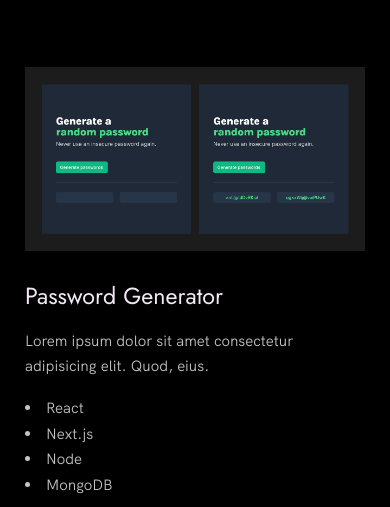
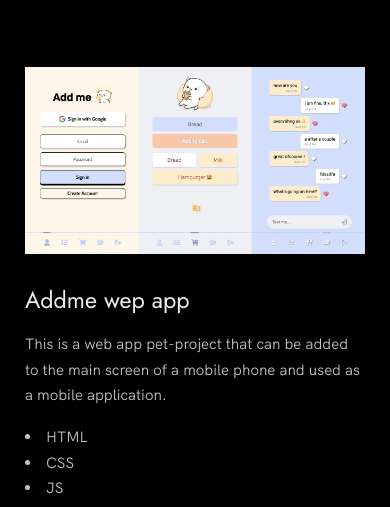
Before and after one commit to Vladislav-Burhovetskiy/portfolio, a website built with Vite: page index.html in a window 390 px wide. Shown: the part 1628-2135 px from the top of the page. Built offline with nearby package versions, Linux system fonts and the light colour scheme.

Commit message:
14: + addme mobile app pet project

```diff
--- a/index.html
+++ b/index.html
@@ -118,32 +118,39 @@
             </div>
             <div class="work__box">
               <div class="work__text">
-                <h3>Password Generator</h3>
+                <h3>Addme wep app</h3>
                 <p>
-                  Lorem ipsum dolor sit amet consectetur adipisicing elit. Quod,
-                  eius.
+                  This is a web app pet-project that can be added to the main
+                  screen of a mobile phone and used as a mobile application.
                 </p>
                 <ul class="work__list">
-                  <li>React</li>
-                  <li>Next.js</li>
-                  <li>Node</li>
-                  <li>MongoDB</li>
+                  <li>HTML</li>
+                  <li>CSS</li>
+                  <li>JS</li>
+                  <li>Firebase</li>
                 </ul>
 
                 <div class="work__links">
-                  <a href="#">
+                  <a href="https://github.com/Vladislav-Burhovetskiy/addme-mobile-app"
+                    title="View Source Code"
+                    target="_blank"
+                  >
                     <i class="fab fa-github work__code">
                       <span class="work__code-text"> GitHub</span>
                     </i>
                   </a>
-                  <a href="#" class="link__text">
+                  <a
+                    href="https://vladislav-burhovetskiy.github.io/addme-mobile-app/pages/profile.html"
+                    target="_blank"
+                    class="link__text"
+                  >
                     Visit Site<span>&rarr;</span>
                   </a>
                 </div>
               </div>
               <div class="work__image-box">
                 <img
-                  src="./images/password.jpg"
+                  src="./images/addme-project.png"
                   class="work__image"
                   alt="Project 1"
                 />
```
Also changed, not shown: images/addme-project.png (added).
